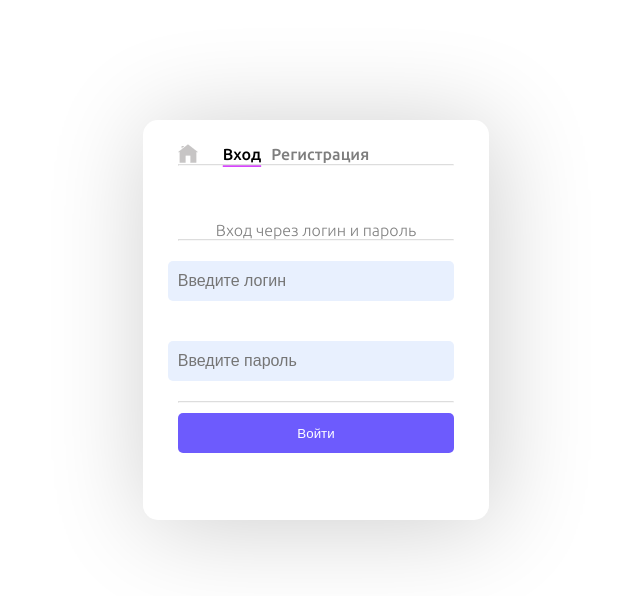
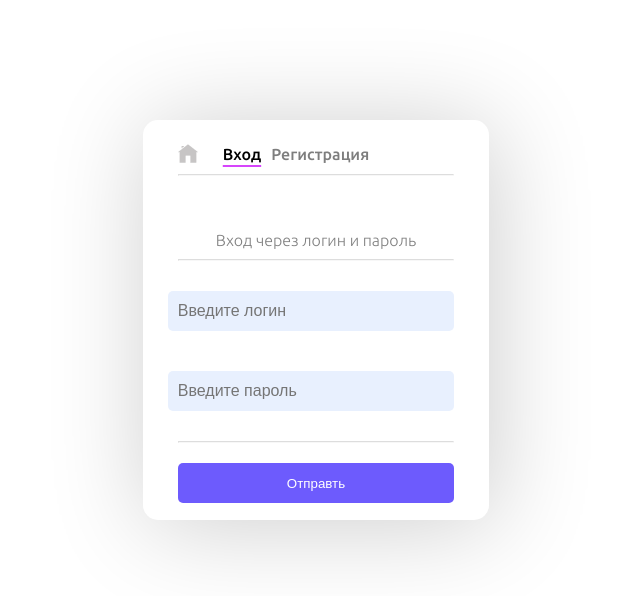
Before and after one commit to ProjectMeowInc/MeowLib.Frontend, a React (Create React App) app: page /login in a window 1280 px wide. Shown: the top 596 px of the page, without its empty margins (324-964 px from the left). Built offline with nearby package versions, Linux system fonts and the light colour scheme.

Commit message:
Рефакторинг

```diff
--- a/src/pages/AuthPage/AuthPage.tsx
+++ b/src/pages/AuthPage/AuthPage.tsx
@@ -79,7 +79,7 @@
 
                    <hr className={styles.separator}/>
 
-                   <button onClick={async () => ClickHandler(login, password, isLoginPage)} className={styles.button}>Войти</button>
+                   <button onClick={async () => ClickHandler(login, password, isLoginPage)} className={styles.button}>Отправть</button>
                </div>
 
             </div>
--- a/src/pages/AuthPage/authPage.module.css
+++ b/src/pages/AuthPage/authPage.module.css
@@ -86,6 +86,8 @@
 .separator {
     border: 1px inset #E5E5E5;
     opacity: 0.3;
+    margin-top: 10px;
+    margin-bottom: 10px;
 }
 
 .button {
```
